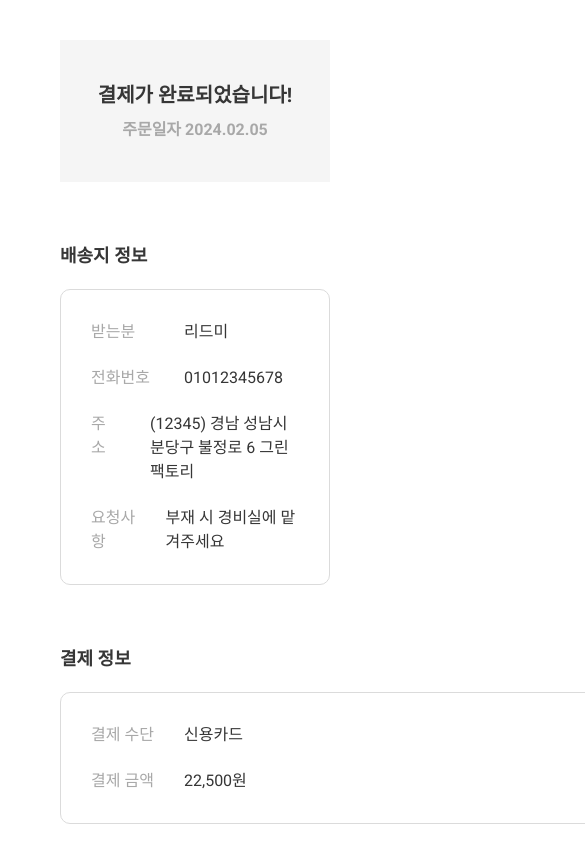
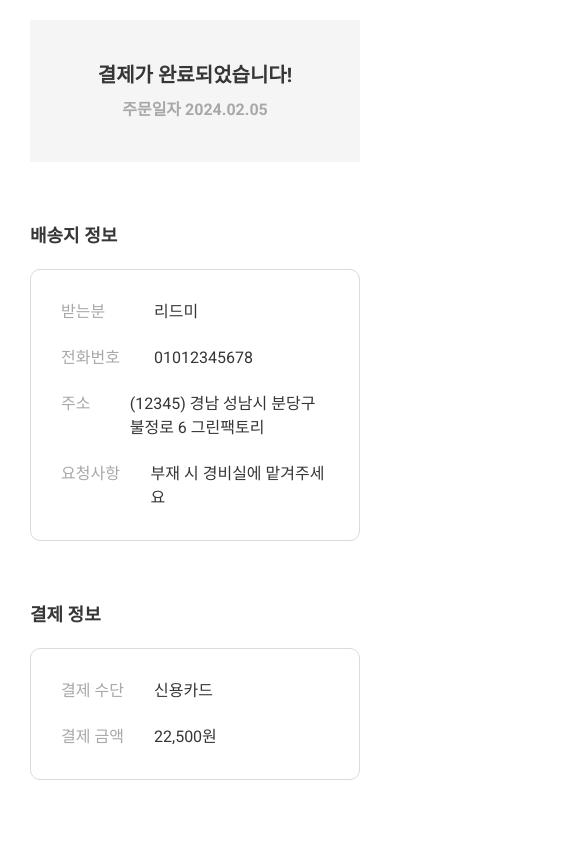
Before and after one commit to yunajoe/front_bookstore-README, a Next.js app: page /test/payment in a window 390 px wide. Shown: the top 862 px of the page, 585 px wide, since content can reach past the window. Built offline with nearby package versions, Linux system fonts and the light colour scheme.

Commit message:
feat : 반응형 추가

```diff
--- a/src/components/card/titleContentCard/index.tsx
+++ b/src/components/card/titleContentCard/index.tsx
@@ -9,7 +9,7 @@ interface TitleContentCardProps {
 function TitleContentCard({ title, titleData, contentData }: TitleContentCardProps) {
   const newData = titleData.map((title, index) => { return { title : title, content: contentData[index] } });
   return (
-    <div className="flex w-[618px] flex-col gap-20">
+    <div className="flex flex-col gap-20">
       <span className="text-18 font-bold">{title}</span>
       <div className="flex w-full flex-col gap-22 rounded-[10px] border border-gray-1 p-30">
         {newData.map((data) => (
--- a/src/components/container/orderCompletedSection/index.tsx
+++ b/src/components/container/orderCompletedSection/index.tsx
@@ -15,24 +15,23 @@ const orderDate = '2024.02.05';
 
 function OrderCompletedSection() {
   return (
-    <div className="flex flex-col gap-60">
+    <div className="flex flex-col gap-60 w-[1084px] tablet:w-[688px] mobile:w-330 ">
       <InfoCard
         title="결제가 완료되었습니다!"
         content={`주문일자 ${orderDate}`}
       />
-      <div className='flex gap-34'>
+      <div className="flex flex-col gap-60 w-[618px] tablet:w-full mobile:w-full">
         <TitleContentCard
           title="배송지 정보"
           titleData={DELIVERY_INFO}
           contentData={DcontentData}
         />
-        {/* {totalPayment 컴포넌트 올 예정} */}
+        <TitleContentCard
+          title="결제 정보"
+          titleData={PAYMENT_INFO}
+          contentData={PcontentData}
+        />
       </div>
-      <TitleContentCard
-        title="결제 정보"
-        titleData={PAYMENT_INFO}
-        contentData={PcontentData}
-      />
     </div>
   );
 }
--- a/src/pages/test/payment/index.tsx
+++ b/src/pages/test/payment/index.tsx
@@ -2,7 +2,7 @@ import OrderCompletedSection from "@/components/container/orderCompletedSection"
 
 function Payment() {
   return (
-    <div className="px-60 py-40">
+    <div className="flex justify-center px-60 py-40 mobile:px-15 mobile:py-20">
       <OrderCompletedSection />
     </div>
   );
```
